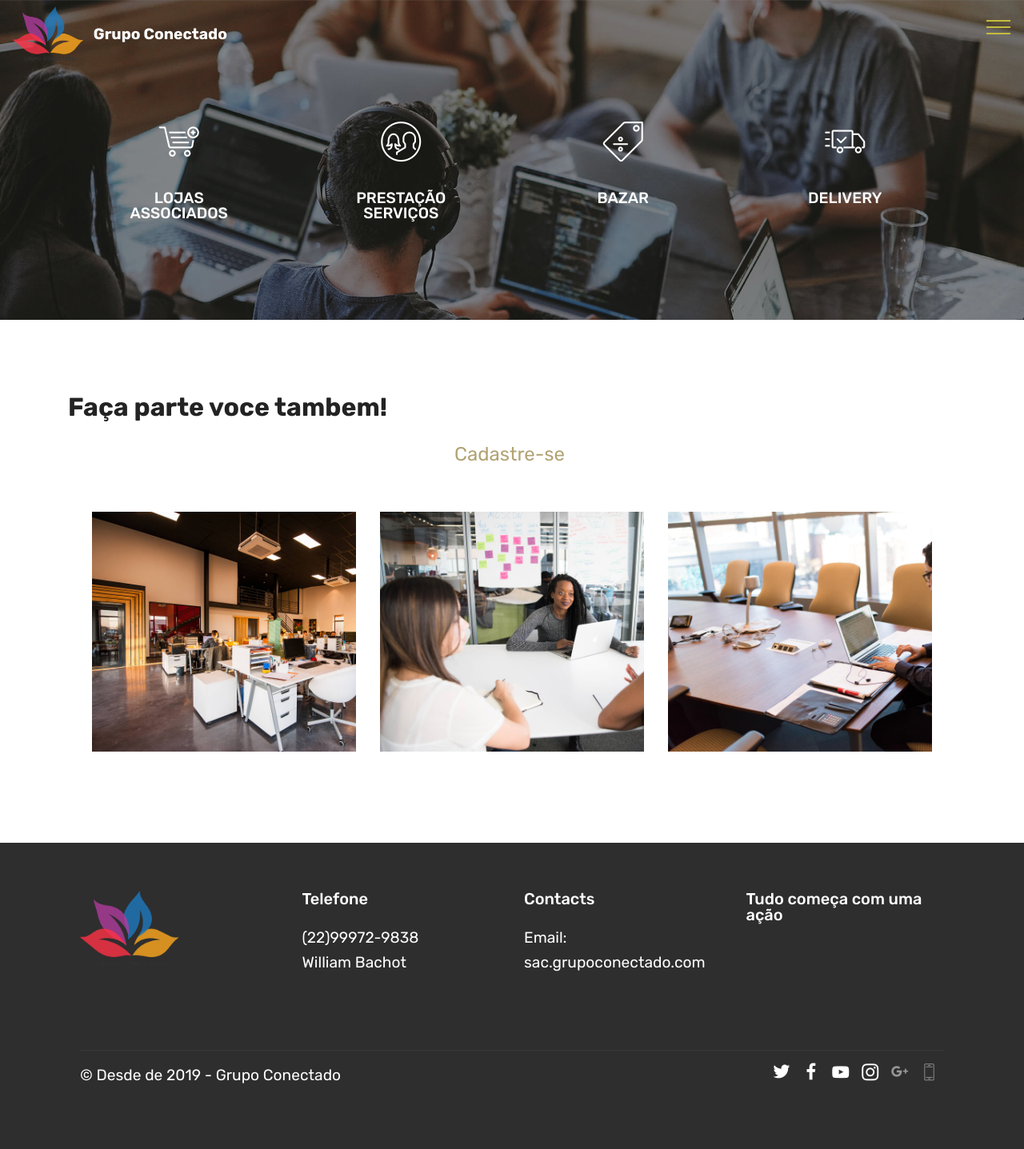
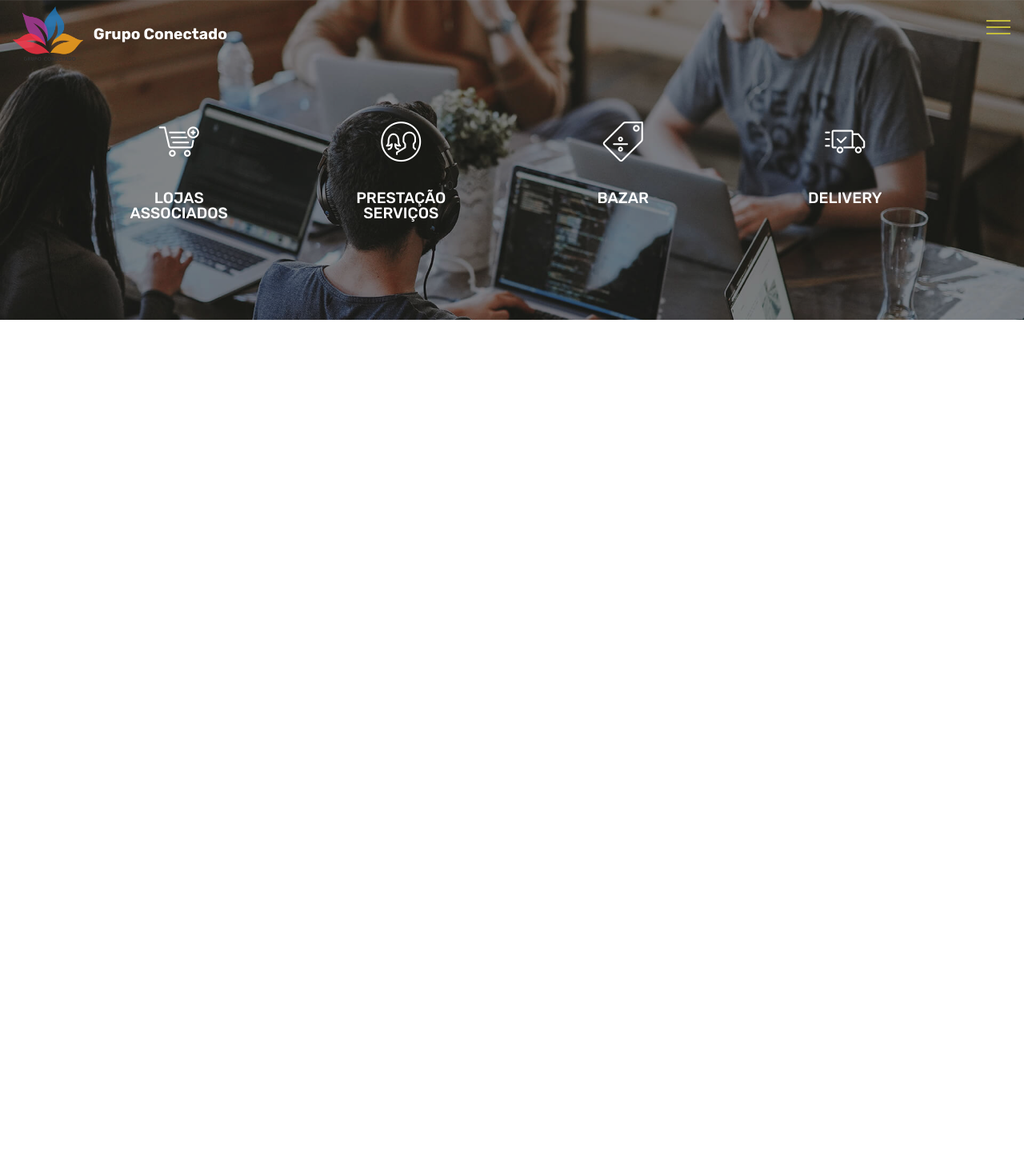
Before and after one commit to conectado-10/mobrise, a PHP site: page / in a window 1280 px wide. Shown: the whole page at 80% size. After the commit the page ends 400 px from the top, so only its background shows below. Run offline with PHP 8.4, Linux system fonts and the light colour scheme; some libraries are stand-ins or nearby versions; some web fonts are replaced.

Commit message:
create github pages

```diff
--- a/assets/mobirise/css/mbr-additional.css
+++ b/assets/mobirise/css/mbr-additional.css
@@ -1159,163 +1159,3 @@ section.lazy-placeholder:after {
   margin-top: 1rem;
   margin-bottom: 0;
 }
-.cid-rXtVfebRAw {
-  padding-top: 90px;
-  padding-bottom: 90px;
-  background-color: #ffffff;
-}
-.cid-rXtVfebRAw .mbr-section-subtitle {
-  color: #767676;
-  font-weight: 300;
-}
-.cid-rXtVfebRAw .media-container-row {
-  word-wrap: break-word;
-  word-break: break-word;
-  align-items: stretch;
-  -webkit-align-items: stretch;
-}
-.cid-rXtVfebRAw .card_cont {
-  -o-transition: all .5s;
-  -ms-transition: all .5s;
-  -moz-transition: all .5s;
-  -webkit-transition: all .5s;
-  transition: all .5s;
-  -o-backface-visibility: hidden;
-  -ms-backface-visibility: hidden;
-  -moz-backface-visibility: hidden;
-  -webkit-backface-visibility: hidden;
-  backface-visibility: hidden;
-  position: absolute;
-  top: 0px;
-  left: 0px;
-  text-align: center;
-  background-color: #eee;
-}
-.cid-rXtVfebRAw .card-front {
-  z-index: 2;
-  padding: 0;
-  width: 100%;
-  height: 100%;
-  overflow: hidden;
-}
-.cid-rXtVfebRAw .card-front img {
-  height: 100%;
-  min-width: 100%;
-  width: auto;
-}
-.cid-rXtVfebRAw .card_back {
-  width: 100%;
-  height: 100%;
-  padding: 30px 30px;
-  color: #ffffff;
-  background-color: #55b4d4;
-  z-index: 1;
-  margin: 0;
-  text-align: center;
-  overflow: hidden;
-  -o-transform: rotateY(-180deg);
-  -ms-transform: rotateY(-180deg);
-  -moz-transform: rotateY(-180deg);
-  -webkit-transform: rotateY(-180deg);
-  transform: rotateY(-180deg);
-}
-.cid-rXtVfebRAw .card {
-  min-height: 300px;
-}
-.cid-rXtVfebRAw .card:hover .card-front {
-  z-index: 1;
-  -o-transform: rotateY(180deg);
-  -ms-transform: rotateY(180deg);
-  -moz-transform: rotateY(180deg);
-  -webkit-transform: rotateY(180deg);
-  transform: rotateY(180deg);
-}
-.cid-rXtVfebRAw .card:hover .card_back {
-  z-index: 2;
-  -o-transform: rotateY(0deg);
-  -ms-transform: rotateY(0deg);
-  -moz-transform: rotateY(0deg);
-  -webkit-transform: rotateY(0deg);
-  transform: rotateY(0deg);
-}
-.cid-rXtVfebRAw .builderCard .card_back {
-  border-bottom-left-radius: 100px;
-}
-.cid-rXtVfebRAw .builderCard .card_cont {
-  -o-backface-visibility: hidden;
-  -ms-backface-visibility: hidd;
-  -moz-backface-visibility: visible;
-  -webkit-backface-visibility: visible;
-  backface-visibility: visible;
-}
-.cid-rXtVfebRAw .mbr-section-title {
-  text-align: left;
-}
-.cid-rXu0viFAEl {
-  padding-top: 60px;
-  padding-bottom: 60px;
-  background-color: #2e2e2e;
-}
-@media (max-width: 767px) {
-  .cid-rXu0viFAEl .content {
-    text-align: center;
-  }
-  .cid-rXu0viFAEl .content > div:not(:last-child) {
-    margin-bottom: 2rem;
-  }
-}
-@media (max-width: 767px) {
-  .cid-rXu0viFAEl .media-wrap {
-    margin-bottom: 1rem;
-  }
-}
-.cid-rXu0viFAEl .media-wrap .mbr-iconfont-logo {
-  font-size: 7.5rem;
-  color: #f36;
-}
-.cid-rXu0viFAEl .media-wrap img {
-  height: 6rem;
-}
-@media (max-width: 767px) {
-  .cid-rXu0viFAEl .footer-lower .copyright {
-    margin-bottom: 1rem;
-    text-align: center;
-  }
-}
-.cid-rXu0viFAEl .footer-lower hr {
-  margin: 1rem 0;
-  border-color: #fff;
-  opacity: .05;
-}
-.cid-rXu0viFAEl .footer-lower .social-list {
-  padding-left: 0;
-  margin-bottom: 0;
-  list-style: none;
-  display: flex;
-  -webkit-flex-wrap: wrap;
-  flex-wrap: wrap;
-  -webkit-justify-content: flex-end;
-  justify-content: flex-end;
-}
-.cid-rXu0viFAEl .footer-lower .social-list .mbr-iconfont-social {
-  font-size: 1.3rem;
-  color: #fff;
-}
-.cid-rXu0viFAEl .footer-lower .social-list .soc-item {
-  margin: 0 .5rem;
-}
-.cid-rXu0viFAEl .footer-lower .social-list a {
-  margin: 0;
-  opacity: .5;
-  -webkit-transition: .2s linear;
-  transition: .2s linear;
-}
-.cid-rXu0viFAEl .footer-lower .social-list a:hover {
-  opacity: 1;
-}
-@media (max-width: 767px) {
-  .cid-rXu0viFAEl .footer-lower .social-list {
-    -webkit-justify-content: center;
-    justify-content: center;
-  }
-}
--- a/index.html
+++ b/index.html
@@ -16,9 +16,8 @@
   <link rel="stylesheet" href="assets/bootstrap/css/bootstrap-grid.min.css">
   <link rel="stylesheet" href="assets/bootstrap/css/bootstrap-reboot.min.css">
   <link rel="stylesheet" href="assets/facebook-plugin/style.css">
-  <link rel="stylesheet" href="assets/socicon/css/styles.css">
+  <link rel="stylesheet" href="assets/web/assets/gdpr-plugin/gdpr-styles.css">
   <link rel="stylesheet" href="assets/tether/tether.min.css">
-  <link rel="stylesheet" href="assets/web/assets/gdpr-plugin/gdpr-styles.css">
   <link rel="stylesheet" href="assets/animatecss/animate.min.css">
   <link rel="stylesheet" href="assets/dropdown/css/style.css">
   <link rel="stylesheet" href="assets/theme/css/style.css">
@@ -64,7 +63,7 @@
     </nav>
 </section>
 
-<section class="engine"><a href="https://mobirise.info/b">how to create a site for free</a></section><section class="features8 cid-rXtSIUcgrn mbr-parallax-background" id="features8-15">
+<section class="engine"><a href="https://mobirise.info/q">responsive website templates</a></section><section class="features8 cid-rXtSIUcgrn mbr-parallax-background" id="features8-15">
 
 
 
@@ -123,141 +122,6 @@
     </div>
 </section>
 
-<section class="features15 cid-rXtVfebRAw" id="features15-19">
-
-
-
-
-    <div class="container">
-        <h2 class="mbr-section-title pb-3 align-center mbr-fonts-style display-1"><strong>Faça parte voce tambem!</strong></h2>
-        <h3 class="mbr-section-subtitle display-5 align-center mbr-fonts-style"><a href="https://www.123formbuilder.com/form-5350900/">Cadastre-se&nbsp;</a></h3>
-
-        <div class="media-container-row container pt-5 mt-2">
-
-            <div class="col-12 col-md-6 mb-4 col-lg-4">
-                <div class="card flip-card p-5 align-center">
-                    <div class="card-front card_cont">
-                        <img src="assets/images/background1.jpg" alt="Mobirise">
-                    </div>
-                    <div class="card_back card_cont">
-                        <h4 class="card-title display-5 py-2 mbr-fonts-style">Loja Virtual</h4>
-                        <p class="mbr-text mbr-fonts-style display-7">Ao apresentar sua loja fazemos que sua loja seja vista na sua cidade, divulgando o seu produto</p>
-                    </div>
-                </div>
-            </div>
-
-            <div class="col-12 col-md-6 mb-4 col-lg-4">
-
-                <div class="card flip-card p-5 align-center">
-                    <div class="card-front card_cont">
-                        <img src="assets/images/background2.jpg" alt="Mobirise">
-                    </div>
-                    <div class="card_back card_cont">
-                        <h4 class="card-title py-2 mbr-fonts-style display-5">
-                            Vendas</h4>
-                        <p class="mbr-text mbr-fonts-style display-7">
-                            A integração dos produtos é visto por outras cidades tambem, aonde vendemos seus produtos alem de divulgar!</p>
-                    </div>
-                </div>
-            </div>
-
-            <div class="col-12 col-md-6 mb-4 col-lg-4">
-                <div class="card flip-card p-5 align-center">
-                    <div class="card-front card_cont">
-                        <img src="assets/images/background3.jpg" alt="Mobirise">
-                    </div>
-                    <div class="card_back card_cont">
-                        <h4 class="card-title py-2 mbr-fonts-style display-5">Descontos</h4>
-                        <p class="mbr-text mbr-fonts-style display-7">Junto com o Grupo Conectado, todos que tem a carteirinha tem um desconto especial na sua entrega</p>
-                    </div>
-                </div>
-            </div>
-
-
-        </div>
-</div></section>
-
-<section class="cid-rXu0viFAEl" id="footer1-1b">
-
-
-
-
-
-    <div class="container">
-        <div class="media-container-row content text-white">
-            <div class="col-12 col-md-3">
-                <div class="media-wrap">
-                    <a href="index.html">
-                        <img src="assets/images/logo-alta-definio.png" alt="Mobirise" title="">
-                    </a>
-                </div>
-            </div>
-            <div class="col-12 col-md-3 mbr-fonts-style display-7">
-                <h5 class="pb-3">Telefone</h5>
-                <p class="mbr-text">(22)99972-9838<br>William Bachot</p>
-            </div>
-            <div class="col-12 col-md-3 mbr-fonts-style display-7">
-                <h5 class="pb-3">
-                    Contacts
-                </h5>
-                <p class="mbr-text">
-                    Email: sac.grupoconectado.com &nbsp; &nbsp; &nbsp; &nbsp; &nbsp; &nbsp; &nbsp; &nbsp; &nbsp; &nbsp;<br><br></p>
-            </div>
-            <div class="col-12 col-md-3 mbr-fonts-style display-7">
-                <h5 class="pb-3">Tudo começa com uma ação</h5>
-                <p class="mbr-text"><br>&nbsp;<br><br></p>
-            </div>
-        </div>
-        <div class="footer-lower">
-            <div class="media-container-row">
-                <div class="col-sm-12">
-                    <hr>
-                </div>
-            </div>
-            <div class="media-container-row mbr-white">
-                <div class="col-sm-6 copyright">
-                    <p class="mbr-text mbr-fonts-style display-7">
-                        © Desde de 2019 - Grupo Conectado&nbsp;</p>
-                </div>
-                <div class="col-md-6">
-                    <div class="social-list align-right">
-                        <div class="soc-item">
-
-                                <span class="mbr-iconfont mbr-iconfont-social socicon-twitter socicon"></span>
-
-                        </div>
-                        <div class="soc-item">
-
-                                <span class="mbr-iconfont mbr-iconfont-social socicon-facebook socicon"></span>
-
-                        </div>
-                        <div class="soc-item">
-
-                                <span class="mbr-iconfont mbr-iconfont-social socicon-youtube socicon" style="font-size: 21px;"></span>
-
-                        </div>
-                        <div class="soc-item">
-
-                                <span class="mbr-iconfont mbr-iconfont-social socicon-instagram socicon" style="font-size: 21px;"></span>
-
-                        </div>
-                        <div class="soc-item">
-                            <a href="mailto:sac.grupoconectado@gmail.com">
-                                <span class="mbr-iconfont mbr-iconfont-social socicon-googleplus socicon"></span>
-                            </a>
-                        </div>
-                        <div class="soc-item">
-                            <a href="index.html" target="_blank">
-                                <span class="mbr-iconfont mbr-iconfont-social mbri-mobile2" style="font-size: 21px;"></span>
-                            </a>
-                        </div>
-                    </div>
-                </div>
-            </div>
-        </div>
-    </div>
-</section>
-
 
   <script src="assets/web/assets/jquery/jquery.min.js"></script>
   <script src="assets/popper/popper.min.js"></script>
@@ -270,7 +134,6 @@
   <script src="assets/touchswipe/jquery.touch-swipe.min.js"></script>
   <script src="assets/viewportchecker/jquery.viewportchecker.js"></script>
   <script src="assets/parallax/jarallax.min.js"></script>
-  <script src="assets/mbr-flip-card/mbr-flip-card.js"></script>
   <script src="assets/dropdown/js/nav-dropdown.js"></script>
   <script src="assets/dropdown/js/navbar-dropdown.js"></script>
   <script src="assets/theme/js/script.js"></script>
```
Also changed, not shown: 1 other file.
